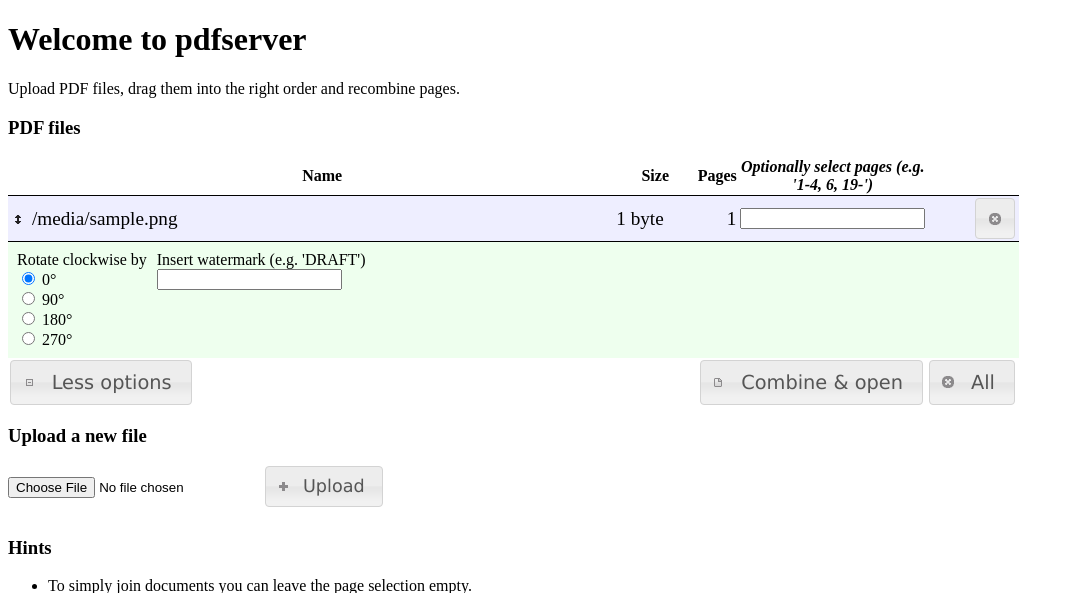
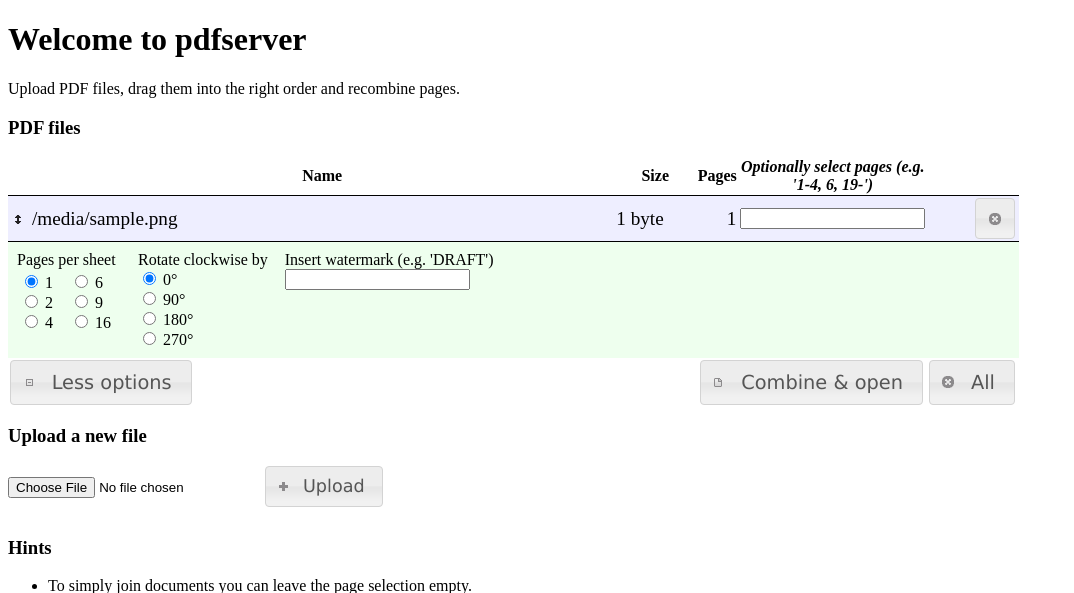
Before and after one commit to cburgmer/pdfserver, a Django app: template pdfserver/templates/main.html in a window 1280 px wide, after a click on "More options". Shown: the top 593 px of the page, without its empty margins (0-1074 px from the left). Run offline with Django 3.2, Linux system fonts and the light colour scheme; the template is opened without the code that fills it: most values are stand-ins (such as "Sample title", 1, 10 or a date in 2020); form fields are guessed from the names that the template uses.

Commit message:
Implement "N pages on one", needs bleeding edge pyPdf

```diff
--- a/pdfserver/media/css/pdfserver.css
+++ b/pdfserver/media/css/pdfserver.css
@@ -10,4 +10,4 @@
 .footer a:active { text-decoration:underline; }
 #moreoptions { background-color:#efe; }
 #moreoptions td { border: 1px; border-style: solid none none; padding: 6px; }
-#moreoptions td span { display: inline-block; height: 100%; vertical-align: top; margin: 3px; }
+#moreoptions td span { display: inline-block; height: 100%; vertical-align: top; margin: 3px; margin-right: 10px; }
--- a/pdfserver/templates/main.html
+++ b/pdfserver/templates/main.html
@@ -114,6 +114,19 @@
         <tr id="moreoptions">
             <td colspan="6">
                 <span>
+                    {% trans "Pages per sheet" %}<br/>
+                    <span style="display: inline-block;">
+                    <input type="radio" name="pages_sheet" value="1" checked="checked" /> 1<br/>
+                    <input type="radio" name="pages_sheet" value="2"/> 2<br/>
+                    <input type="radio" name="pages_sheet" value="4"/> 4
+                    </span>
+                    <span style="display: inline-block;">
+                    <input type="radio" name="pages_sheet" value="6"/> 6<br/>
+                    <input type="radio" name="pages_sheet" value="9"/> 9<br/>
+                    <input type="radio" name="pages_sheet" value="16"/> 16
+                    </span>
+                </span>
+                <span>
                     {% trans "Rotate clockwise by" %}<br/>
                     <input type="radio" name="rotate" value="0" checked="checked" /> 0°<br/>
                     <input type="radio" name="rotate" value="90"/> 90°<br/>
```
Also changed, not shown: pdfserver/views.py (+19 -7 lines), pdfserver/locale/de/LC_MESSAGES/django.po, 2 other files.
